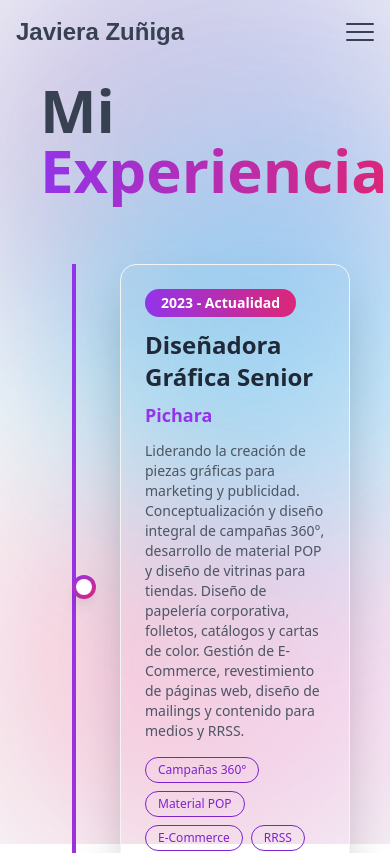
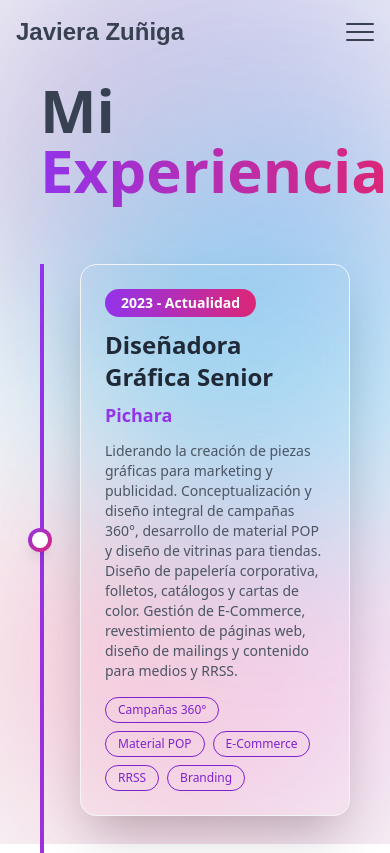
Before and after one commit to pipevera/portfolioJaviera, a Nuxt app: page /experiencia in a window 390 px wide. Shown: the top 853 px of the page. Built offline with nearby package versions, Linux system fonts and the light colour scheme; a web font is replaced by a local one.

Commit message:
fix experience

```diff
--- a/app/pages/experiencia.vue
+++ b/app/pages/experiencia.vue
@@ -10,7 +10,7 @@
     <div class="relative">
       <div
         ref="timelineLine"
-        class="absolute left-8 md:left-1/2 top-0 bottom-0 w-1 bg-gradient-to-b from-purple-600 to-pink-600 transform md:-translate-x-1/2"
+        class="absolute left-0 md:left-1/2 top-0 bottom-0 w-1 bg-gradient-to-b from-purple-600 to-pink-600 transform md:-translate-x-1/2"
       ></div>
       <div class="space-y-3">
         <div
@@ -23,14 +23,14 @@
           ]"
         >
           <div
-            class="absolute left-8 md:left-1/2 w-6 h-6 bg-gradient-to-br from-purple-600 to-pink-600 rounded-full transform md:-translate-x-1/2 z-10 shadow-lg"
+            class="absolute left-0 md:left-1/2 w-6 h-6 bg-gradient-to-br from-purple-600 to-pink-600 rounded-full transform -translate-x-1/2 z-10 shadow-lg"
           >
             <div class="absolute inset-1 bg-white rounded-full"></div>
           </div>
 
           <div
             :class="[
-              'ml-20 md:ml-0 md:w-6/12',
+              'ml-10 md:ml-0 md:w-6/12',
               index % 2 === 0 ? 'md:text-right md:pr-16' : 'md:pl-16'
             ]"
           >
```
